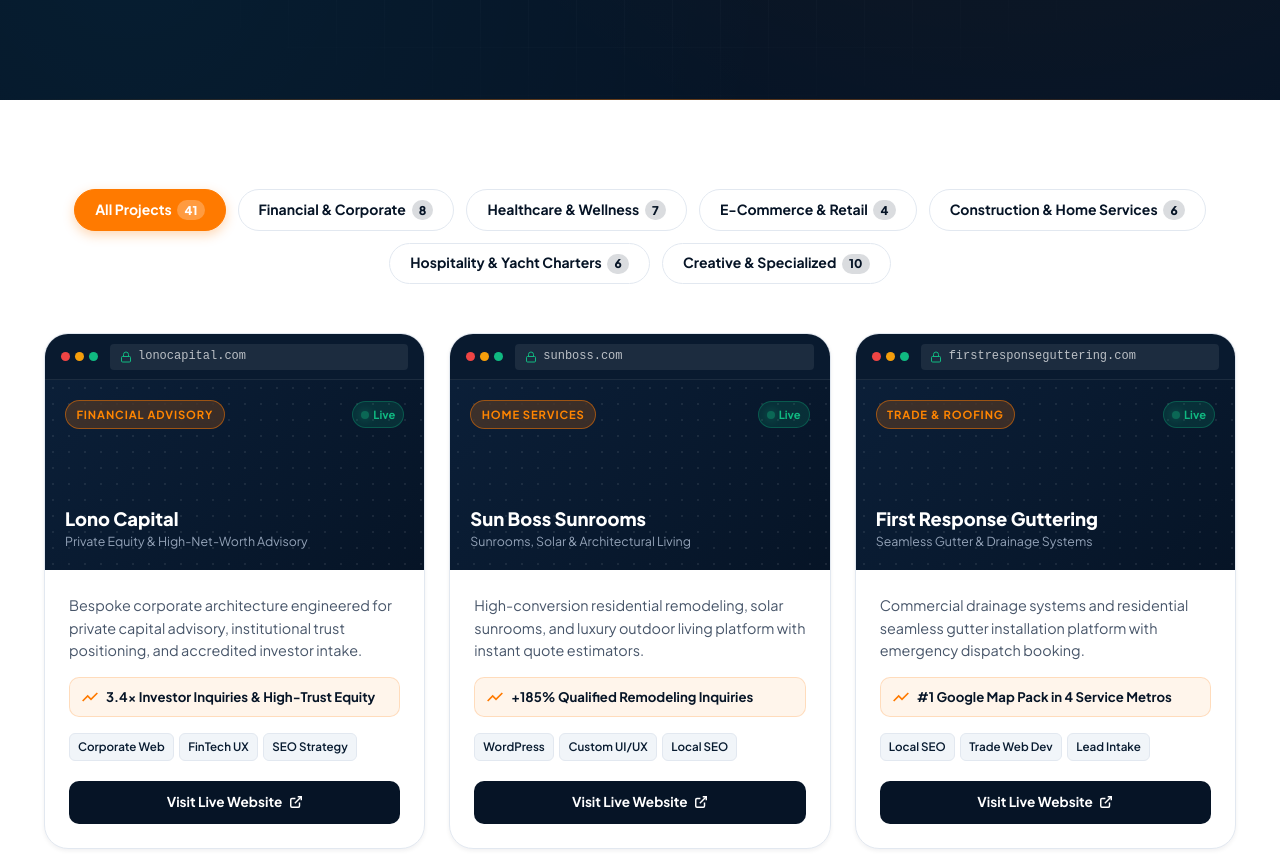
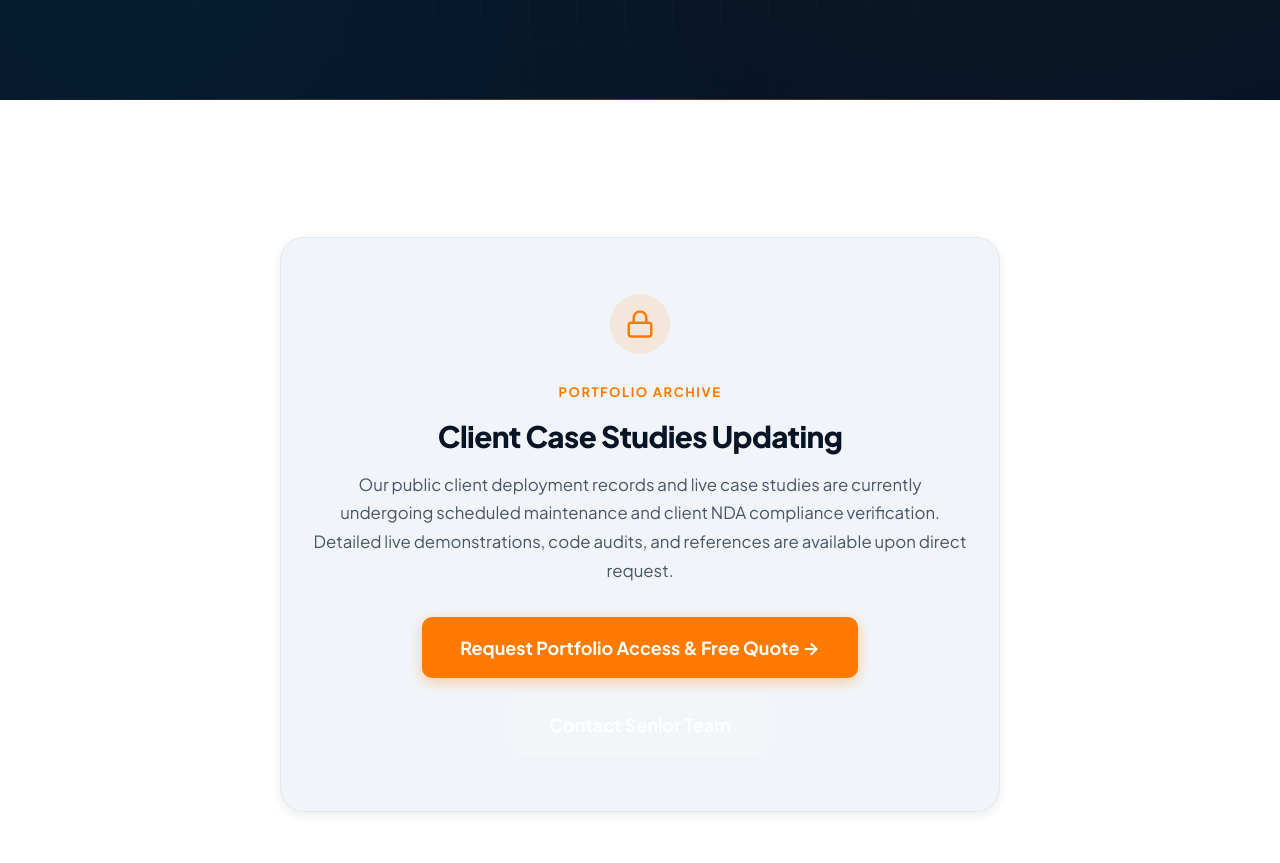
Before and after one commit to muhammad-junaid-official/zavronsolutions, a website built with Vite: page work/index.html in a window 1280 px wide. Shown: the part 673-1536 px from the top of the page. Built offline with nearby package versions, Linux system fonts and the light colour scheme.

Commit message:
style: temporarily hide portfolio work sections while keeping all project data intact

```diff
--- a/work/index.html
+++ b/work/index.html
@@ -155,8 +155,8 @@
       </div>
     </section>
 
-    <!-- Filter & Grid -->
-    <section class="section section-white">
+    <!-- Filter & Grid (TEMPORARILY HIDDEN) -->
+    <section class="section section-white" style="display: none;">
       <div class="container">
 
         <!-- Filter Tabs -->
@@ -1402,6 +1402,26 @@
             </div>
           </div>
 
+        </div>
+      </div>
+    </section>
+
+    <!-- Temporary Under Update / Confidential Portfolio Archive Notice -->
+    <section class="section section-white">
+      <div class="container text-center reveal" style="padding: 3rem 1rem;">
+        <div style="max-width: 720px; margin: 0 auto; background: var(--color-bg-alt); border: 1px solid var(--color-border-light); border-radius: var(--radius-xl); padding: 3.5rem 2rem; box-shadow: var(--shadow-md);">
+          <div style="width: 60px; height: 60px; background: rgba(255,122,0,0.12); border-radius: 50%; display: flex; align-items: center; justify-content: center; margin: 0 auto 1.5rem; color: var(--color-orange-500);">
+            <svg width="30" height="30" viewBox="0 0 24 24" fill="none" stroke="currentColor" stroke-width="2"><rect x="3" y="11" width="18" height="11" rx="2" ry="2"/><path d="M7 11V7a5 5 0 0 1 10 0v4"/></svg>
+          </div>
+          <span class="eyebrow">PORTFOLIO ARCHIVE</span>
+          <h2 style="font-size: 1.85rem; margin-bottom: 1rem;">Client Case Studies Updating</h2>
+          <p style="color: var(--color-text-secondary); line-height: 1.7; margin-bottom: 2rem; font-size: 1.05rem;">
+            Our public client deployment records and live case studies are currently undergoing scheduled maintenance and client NDA compliance verification. Detailed live demonstrations, code audits, and references are available upon direct request.
+          </p>
+          <div style="display: flex; gap: 1rem; justify-content: center; flex-wrap: wrap;">
+            <a href="/get-a-free-quote/" class="btn btn-primary btn-lg">Request Portfolio Access &amp; Free Quote →</a>
+            <a href="/contact/" class="btn btn-secondary btn-lg">Contact Senior Team</a>
+          </div>
         </div>
       </div>
     </section>
```
Also changed, not shown: index.html (+2 -2 lines).
